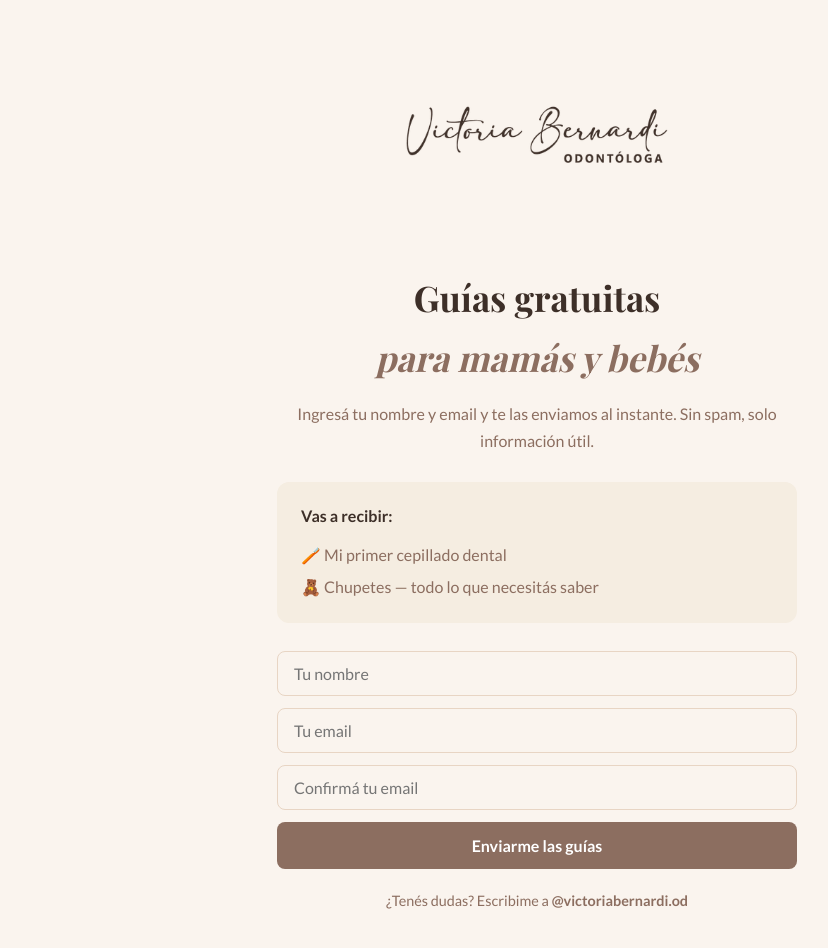
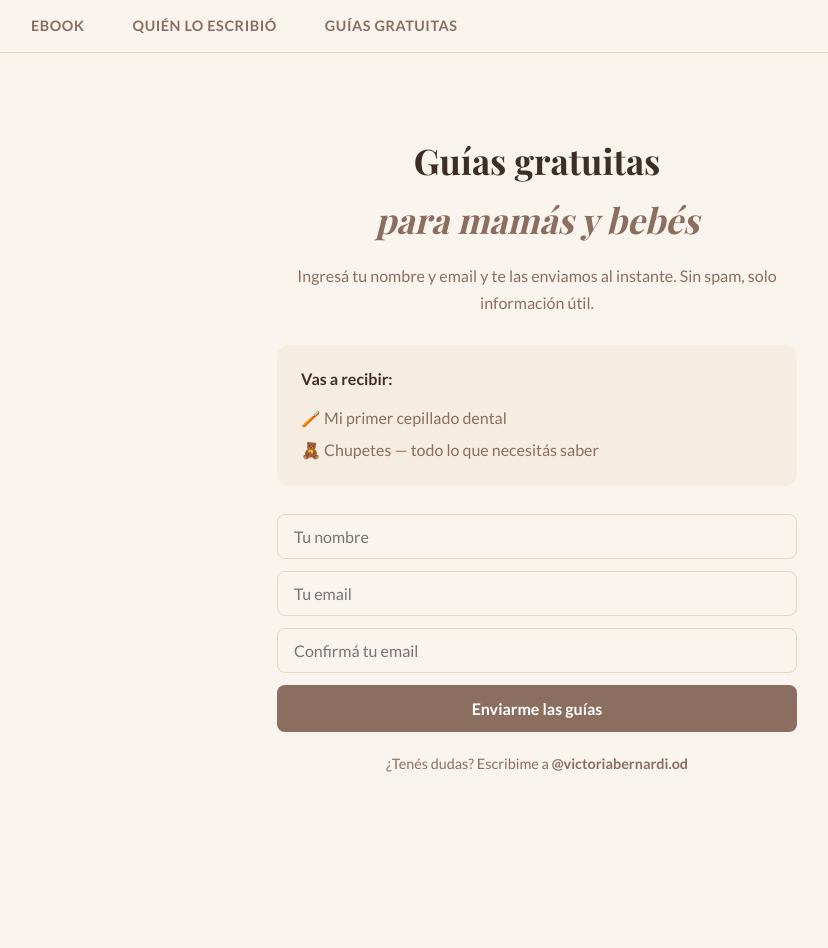
Before and after one commit to AdrianTorrez/victoriabernardi-od, a website: page guias.html in a window 1280 px wide. Shown: the whole page, without its empty margins (103-931 px from the left). After the commit the page ends 853 px from the top, so only its background shows below. Drawn offline with nearby package versions, Linux system fonts and the light colour scheme; a web font is replaced by a local one.

Commit message:
Ajustes en página de guías: nav, sin logo, link correcto en menú
Co-Authored-By: Claude Sonnet 4.6 <noreply@anthropic.com>

```diff
--- a/guias.html
+++ b/guias.html
@@ -114,10 +114,16 @@
 </head>
 <body>
 
+  <nav class="site-nav">
+    <div class="container nav-inner">
+      <a href="/#ebook" class="nav-link">Ebook</a>
+      <a href="/#autora" class="nav-link">Quién lo escribió</a>
+      <a href="/guias" class="nav-link">Guías gratuitas</a>
+    </div>
+  </nav>
+
   <section class="guias-page">
     <div class="guias-page-inner">
-
-      <img src="logo.png" alt="Victoria Bernardi Odontóloga" class="guias-page-logo" />
 
       <h1 class="guias-page-title">Guías gratuitas<br><em>para mamás y bebés</em></h1>
       <p class="guias-page-sub">Ingresá tu nombre y email y te las enviamos al instante. Sin spam, solo información útil.</p>
```
Also changed, not shown: index.html (+1 -1 lines).
